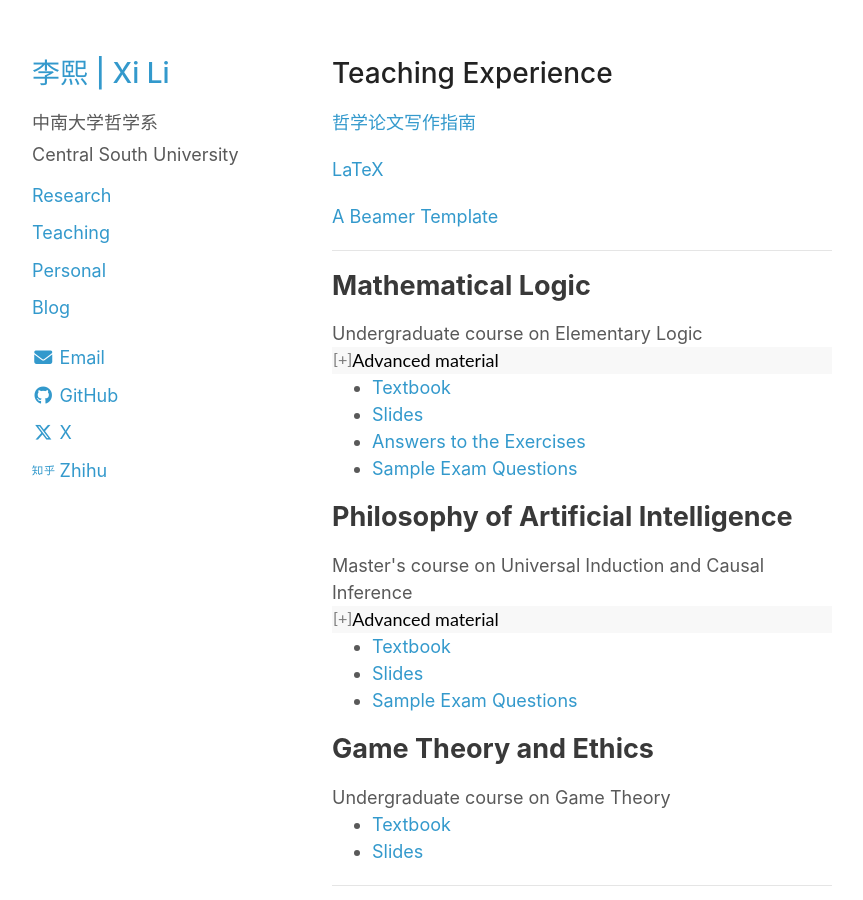
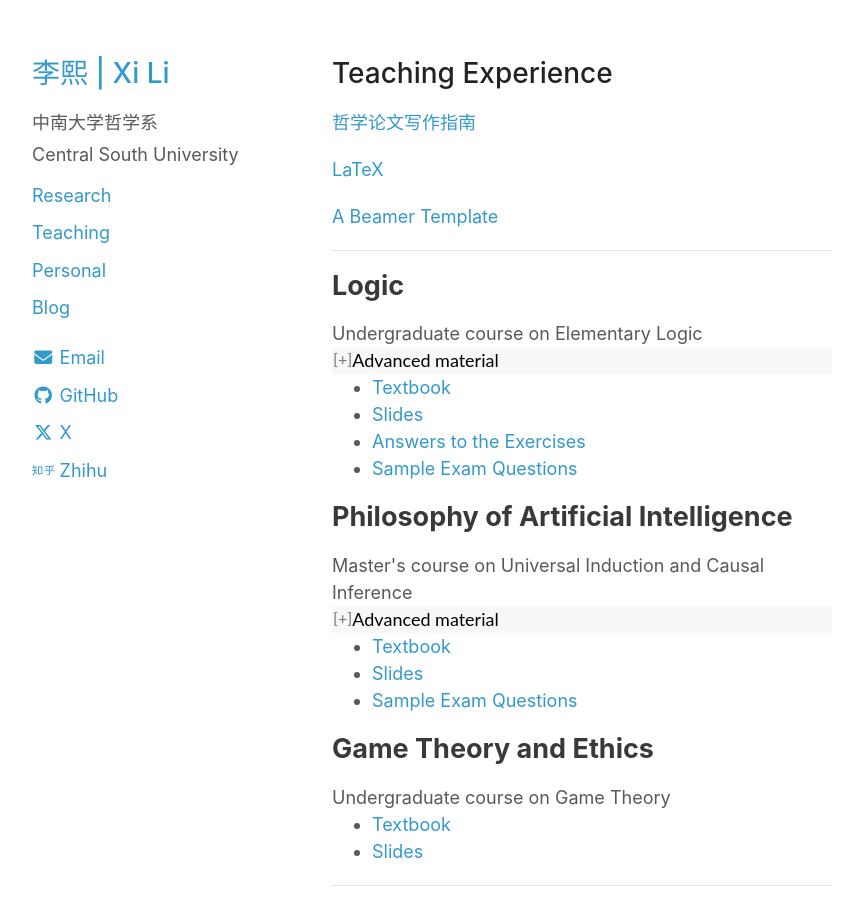
Before and after one commit to rickylixi/rickylixi.github.io, a Jekyll site: the page built from teaching.html, in a window 1280 px wide and 900 px high. Shown: the whole window, without its empty margins (26-889 px from the left). Built offline with Jekyll 4.4.1, drawn with Linux system fonts in a browser that asks for light colours.

Commit message:
Update teaching.html

```diff
--- a/teaching.html
+++ b/teaching.html
@@ -10,7 +10,7 @@ canonical_url: "/teaching.html"
 <p><a href="{{ "/teaching/s-beamer.tex" | relative_url }}" target="_blank" rel="noopener noreferrer">A Beamer Template</a></p>
 
 <hr />
-<h2><b>Mathematical Logic</b></h2>
+<h2><b>Logic</b></h2>
 Undergraduate course on Elementary Logic
 <button class="accordion">
   Advanced material
```
